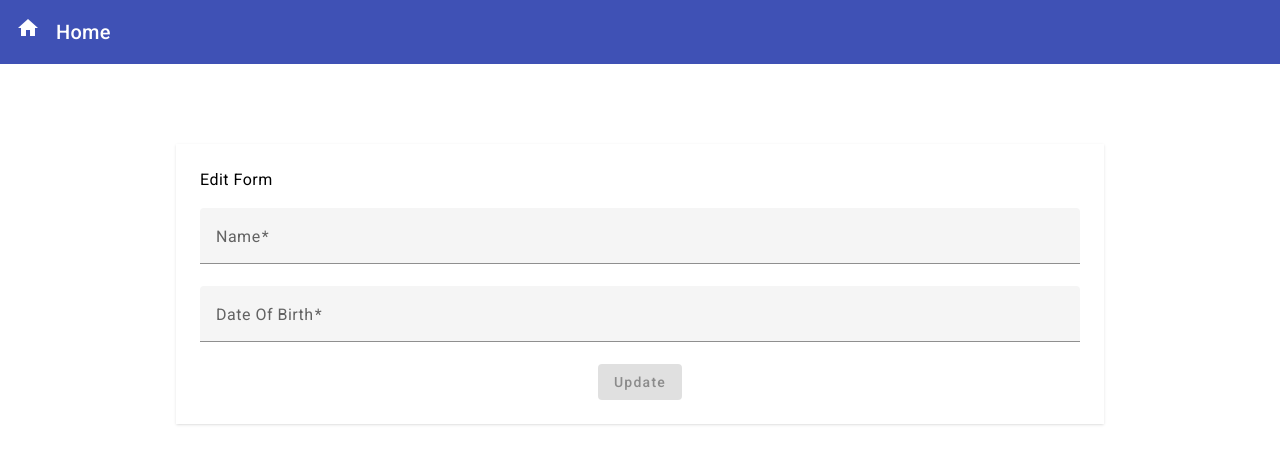
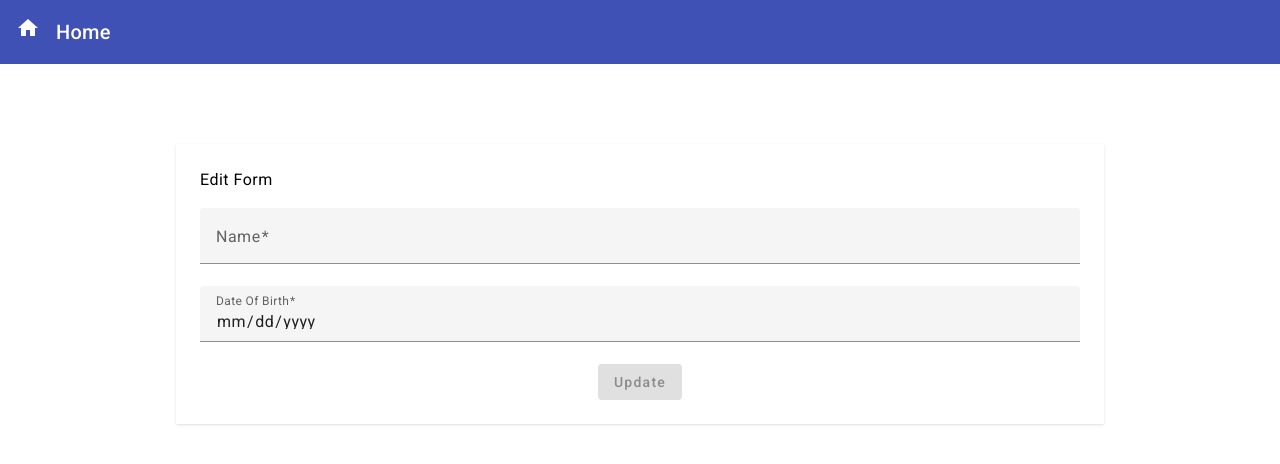
Before and after one commit to Leqdung1/UI-Mangage-, an Angular app: page /people/1 in a window 1280 px wide. Shown: the top 464 px of the page. Built offline with nearby package versions, Linux system fonts and the light colour scheme; no server answers.

Commit message:
change format date+time into MM/dd/yyyy

```diff
--- a/src/app/components/people-form/people-form.component.html
+++ b/src/app/components/people-form/people-form.component.html
@@ -11,13 +11,13 @@
             <div class="w-full flex flex-wrap">
                 <mat-form-field class="w-full">
                     <mat-label>Name</mat-label>
-                    <input type="text" matInput placeholder="Name" formControlName="name">
+                    <input type="text" matInput formControlName="name">
                 </mat-form-field>
             </div>
             <div class="w-full flex flex-wrap">
                 <mat-form-field class="w-full">
                     <mat-label>Date Of Birth</mat-label>
-                    <input type="text" matInput placeholder="YYYY-MM-dd" formControlName="dob">
+                    <input type="date"  matInput formControlName="dob">
                 </mat-form-field>
             </div>
             <div class="flex justify-center">
--- a/src/app/components/people-form/people-form.component.ts
+++ b/src/app/components/people-form/people-form.component.ts
@@ -1,16 +1,17 @@
 import { Component, inject } from '@angular/core';
 import { FormsModule, ReactiveFormsModule, Validators, FormBuilder } from '@angular/forms';
 import { MatButton, MatButtonModule } from '@angular/material/button';
-import {MatInputModule} from '@angular/material/input';
+import { MatInputModule } from '@angular/material/input';
 import { HttpService } from '../../http.service';
 import { ActivatedRoute, Router } from '@angular/router';
 import { IPeople } from '../../interface/people';
-
+import { formatDate } from '@angular/common';
+import { DatePipe } from '@angular/common';
 
 @Component({
   selector: 'app-people-form',
   standalone: true,
-  imports: [MatInputModule, MatButtonModule,FormsModule,ReactiveFormsModule,MatButton],
+  imports: [MatInputModule, MatButtonModule, FormsModule, ReactiveFormsModule, MatButton, DatePipe],
   templateUrl: './people-form.component.html',
   styleUrl: './people-form.component.css'
 })
@@ -27,16 +28,17 @@ export class PeopleFormComponent {
 
   peopleId!: number
   isEdit = false;
+
   ngOnInit() {
     this.peopleId = this.route.snapshot.params['id'];
     if (this.peopleId) {
       this.isEdit = true;
-    this.httpService.getPeople(this.peopleId).subscribe(result =>
-      {
+      this.httpService.getPeople(this.peopleId).subscribe(result => {
         console.log(result);
+        // Format the date before patching it into the form
+        result.dob = formatDate(result.dob, 'yyyy-MM-dd', 'en');
         this.peopleForm.patchValue(result);
-      }
-    )
+      });
     }
   }
 
@@ -48,7 +50,7 @@ save() {
       dob: this.peopleForm.value.dob!,
     };
 
-  if(this.isEdit){
+    if (this.isEdit) {
       this.httpService.updatePeople(this.peopleId, people).subscribe(() => {
         console.log("Success")
         this.router.navigateByUrl("/people-list");
```
Lines whose indentation alone changed are shown as unchanged.
